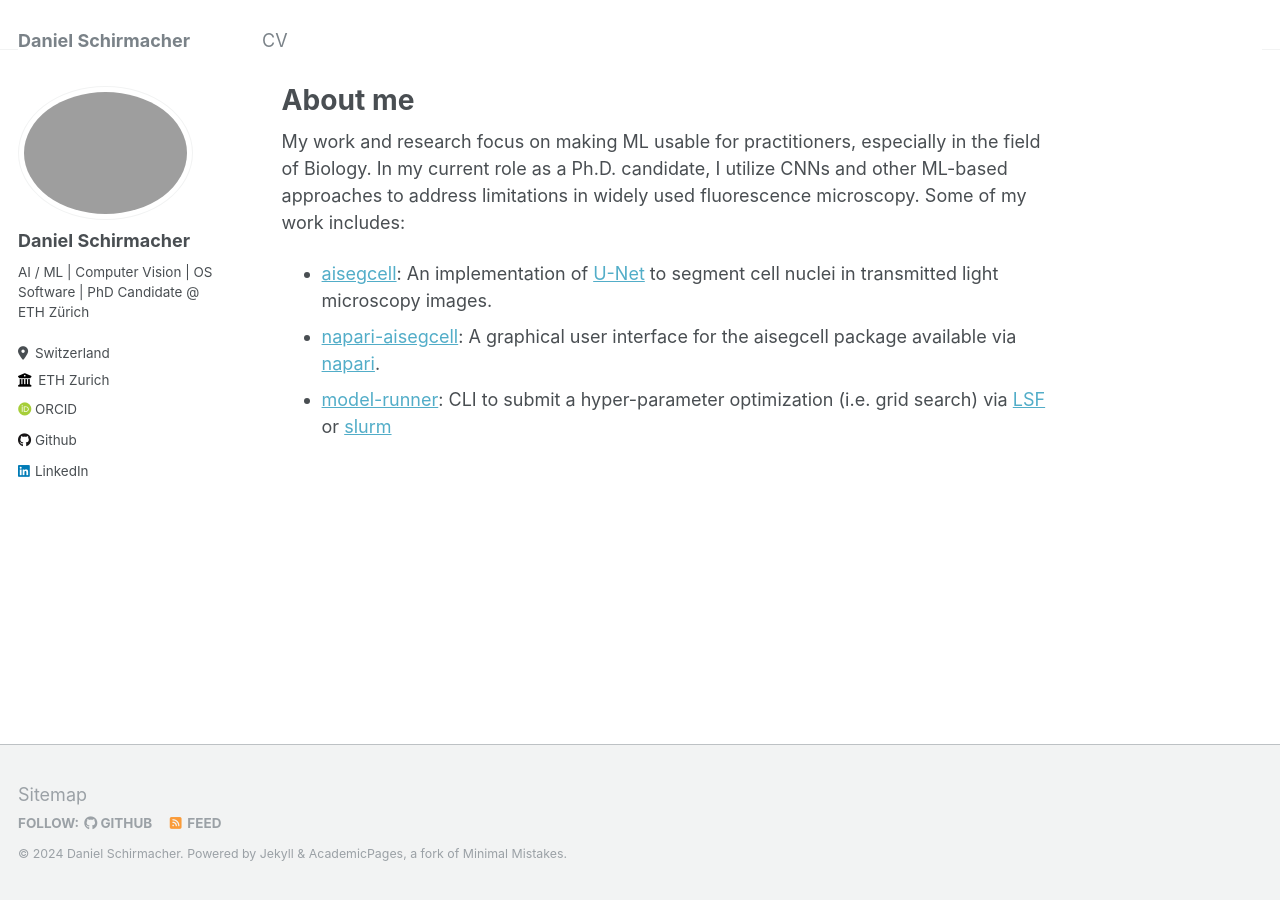
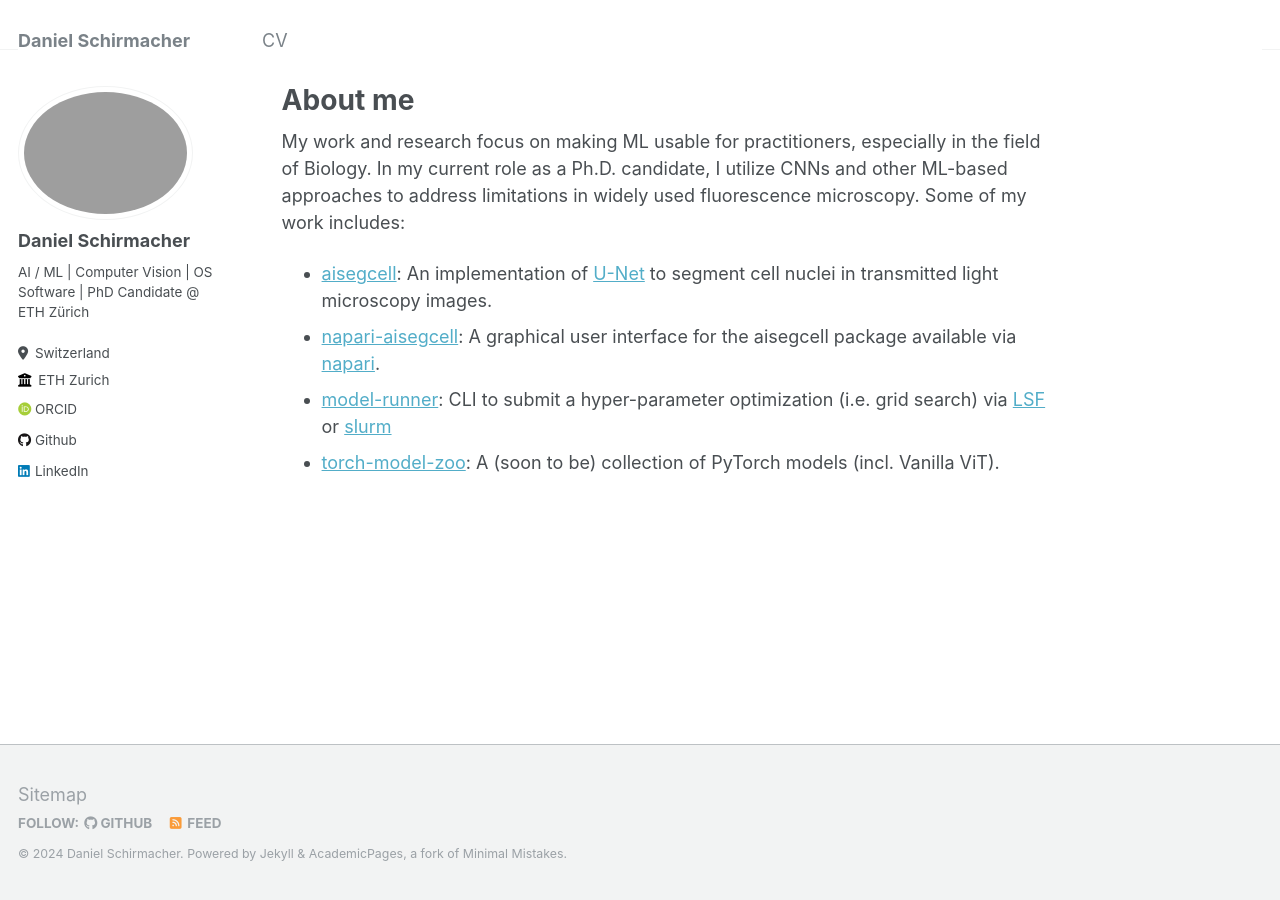
Before and after one commit to dsethz/dsethz.github.io, a Jekyll site: the page built from _pages/about.md, in a window 1280 px wide. Built offline with Jekyll 4.4.1, drawn with Linux system fonts in a browser that asks for light colours; some web fonts are replaced.

Commit message:
add torch-model-zoo

```diff
--- a/_pages/about.md
+++ b/_pages/about.md
@@ -13,3 +13,5 @@ My work and research focus on making ML usable for practitioners, especially in
 * [napari-aisegcell](https://github.com/CSDGroup/napari-aisegcell): A graphical user interface for the aisegcell package available via [napari](https://github.com/napari/napari).
 * [model-runner](https://github.com/kevinyamauchi/model-runner): CLI to submit a hyper-parameter optimization
   (i.e. grid search) via [LSF](https://www.ibm.com/docs/en/spectrum-lsf/10.1.0) or [slurm](https://slurm.schedmd.com)
+* [torch-model-zoo](https://github.com/dsethz/torch-model-zoo): A (soon to be) collection of PyTorch models
+  (incl. Vanilla ViT).
```
